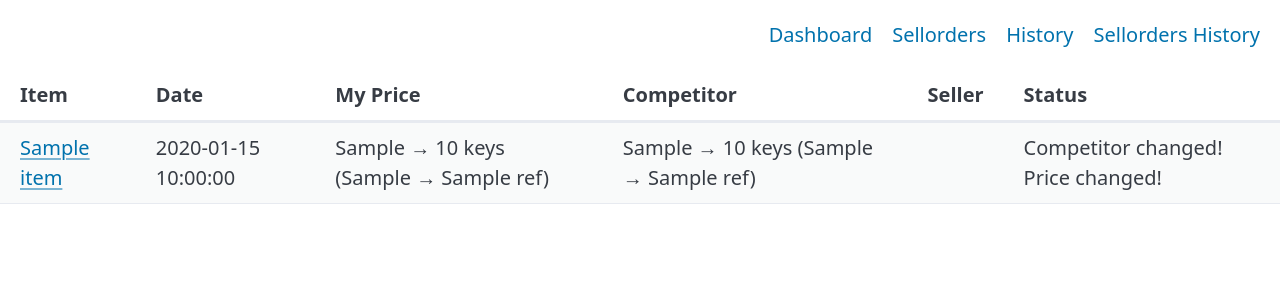
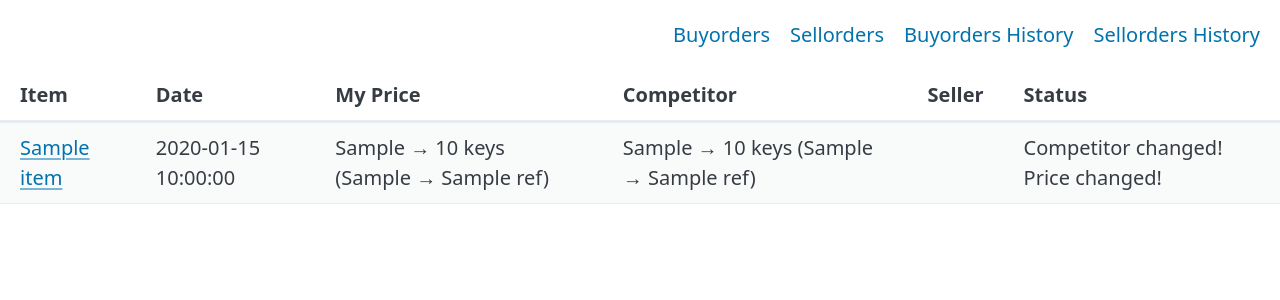
Before and after one commit to HenrikTS99/bptf-trade-helper, a FastAPI app: template app/templates/pages/buyorder_state_history.html in a window 1280 px wide. Shown: the top 300 px of the page. Run offline with FastAPI, Linux system fonts and the light colour scheme; the template is opened without the code that fills it: most values are stand-ins (such as "Sample title", 1, 10 or a date in 2020); parts of the project's set-up code (start-up, migrations or seed data) failed here and were passed over; some libraries are stand-ins or nearby versions.

Commit message:
change buyorder endpoints to start with 'buyorder'.

```diff
--- a/app/routers/views.py
+++ b/app/routers/views.py
@@ -27,7 +27,7 @@ router = APIRouter()
 templates = Jinja2Templates(directory="app/templates")
 
 
-@router.get("/", response_class=HTMLResponse)
+@router.get("/buyorders", response_class=HTMLResponse)
 async def display_dashboard(
     request: Request,
     only_beaten: bool = Query(default=False),
@@ -63,7 +63,7 @@ async def display_dashboard_sellorders(
     )
 
 
-@router.get("/history", response_class=HTMLResponse)
+@router.get("/buyorders-history", response_class=HTMLResponse)
 async def display_history(
     request: Request,
     db: AsyncSession = Depends(get_db),
--- a/app/templates/base.html
+++ b/app/templates/base.html
@@ -16,12 +16,12 @@
 <body>
     <nav class=container-fluid>
     <ul>
-        <li><a href="/"><strong><BPTF Trade Helper</strong></a></li>
+        <li><a href="/buyorders"><strong><BPTF Trade Helper</strong></a></li>
     </ul>
     <ul>
-        <li><a href="/">Dashboard</a></li>
+        <li><a href="/buyorders">Buyorders</a></li>
         <li><a href="/sellorders">Sellorders</a></li>
-        <li><a href="/history">History</a></li>
+        <li><a href="/buyorders-history">Buyorders History</a></li>
         <li><a href="/sellorders-history">Sellorders History</a></li>
     </ul>
     </nav>
```
